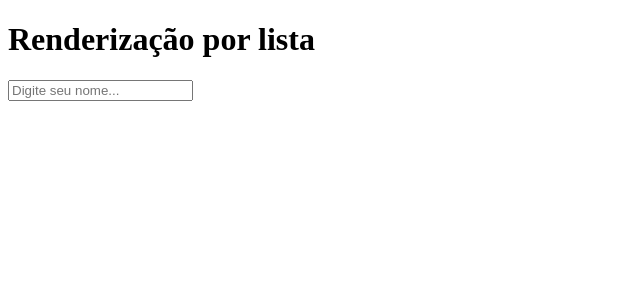
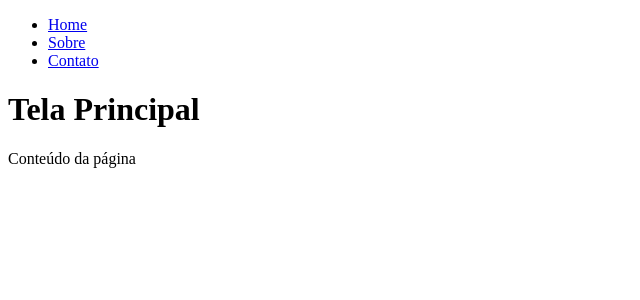
Before and after one commit to viniciusxsousa/react-estudos, a React (Vite) app in the folder 00-app/: page / in a window 1280 px wide. Shown: the top 300 px of the page, without its empty margins (0-640 px from the left). Built offline with nearby package versions, Linux system fonts and the light colour scheme.

Commit message:
React Router

```diff
--- a/00-app/package.json
+++ b/00-app/package.json
@@ -13,6 +13,7 @@
     "prop-types": "^15.8.1",
     "react": "^18.2.0",
     "react-dom": "^18.2.0",
+    "react-router-dom": "^6.4.2",
     "styled-components": "^5.3.6"
   },
   "devDependencies": {
--- a/00-app/src/App.jsx
+++ b/00-app/src/App.jsx
@@ -1,18 +1,14 @@
-import { useState } from 'react'
+import { BrowserRouter, Route, Routes, Link} from "react-router-dom"
 
-import DefNome from './components/DefNome';
-import Saudacao from './components/Saudacao';
+import Router from "./router"
+
 
 function App() {
 
-  const [nome, setNome] = useState();
-
   return (
-    <>
-     <h1>Renderização por lista</h1>
-     <DefNome set={setNome}></DefNome>
-     <Saudacao nome={nome}></Saudacao>
-    </>
+    <div>
+      <Router></Router>
+    </div>
   )
 }
 
--- /dev/null
+++ b/00-app/src/components/Nav/index.jsx
@@ -0,0 +1,15 @@
+import { Link } from "react-router-dom";
+
+function Nav(){
+    return(
+        <div>
+            <ul>
+                <li><Link to='/'>Home</Link></li>
+                <li><Link to='/sobre'>Sobre</Link></li>
+                <li><Link to='/contato'>Contato</Link></li>
+            </ul>
+        </div>
+    )
+}
+
+export default Nav
--- /dev/null
+++ b/00-app/src/router/index.jsx
@@ -0,0 +1,19 @@
+import { BrowserRouter, Route, Routes } from "react-router-dom"
+
+import Contato from "../screen/Contato"
+import Sobre from "../screen/Sobre"
+import Home from "../screen/Home"
+
+function Router (){
+    return(
+        <BrowserRouter>
+            <Routes>
+                <Route path="/" element={<Home/>}/>
+                <Route path="/sobre" element={<Sobre/>}/>
+                <Route path="/Contato" element={<Contato/>}/>
+            </Routes>
+        </BrowserRouter>
+    )
+}
+
+export default Router
--- /dev/null
+++ b/00-app/src/screen/Contato/index.jsx
@@ -0,0 +1,13 @@
+import Nav from "../../components/Nav"
+
+function Contato(){
+    return(
+        <div>
+            <Nav></Nav>
+            <h1>Contato</h1>
+            <p>Conteúdo da página.</p>
+        </div>
+    )
+}
+
+export default Contato
--- /dev/null
+++ b/00-app/src/screen/Home/index.jsx
@@ -0,0 +1,15 @@
+import React from 'react'
+
+import Nav from '../../components/Nav'
+
+function Home(){
+    return(
+        <div>
+            <Nav></Nav>
+            <h1>Tela Principal</h1>
+            <p>Conteúdo da página</p>
+        </div>
+    )
+}
+
+export default Home
--- /dev/null
+++ b/00-app/src/screen/Sobre/index.jsx
@@ -0,0 +1,13 @@
+import Nav from "../../components/Nav"
+
+function Sobre (){
+    return(
+        <div>
+            <Nav></Nav>
+            <h1>Sobre</h1>
+            <p>Conteúdo da página</p>
+        </div>
+    )
+}
+
+export default Sobre
```
Also changed, not shown: 1 other file (tests, documents, lock files or other folders).
